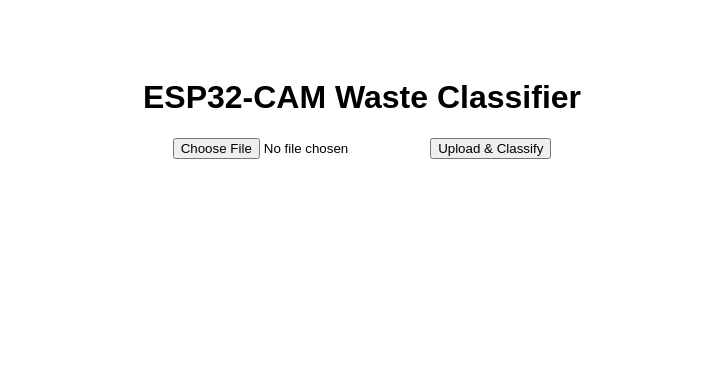
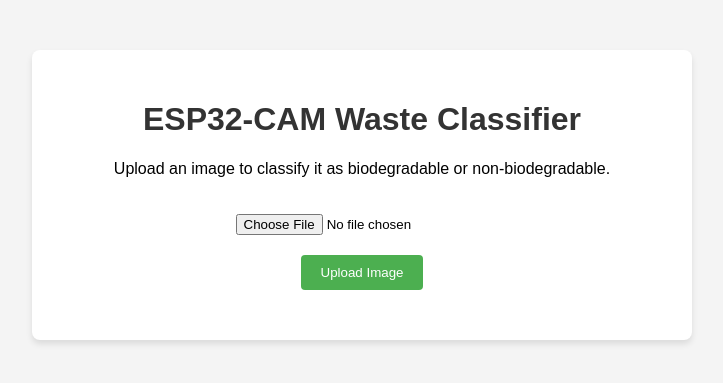
Before and after one commit to JasonShermanII/Webserver-stuff, a Flask app: page / in a window 1280 px wide. Shown: the top 383 px of the page, without its empty margins (278-1001 px from the left). Run offline with Flask 3, Linux system fonts and the light colour scheme.

Commit message:
Update index.html

```diff
--- a/templates/index.html
+++ b/templates/index.html
@@ -2,40 +2,68 @@
 <html lang="en">
 <head>
     <meta charset="UTF-8">
+    <meta name="viewport" content="width=device-width, initial-scale=1.0">
     <title>ESP32-CAM Waste Classifier</title>
     <style>
         body {
             font-family: Arial, sans-serif;
             text-align: center;
-            padding-top: 50px;
+            background-color: #f4f4f4;
+            margin-top: 50px;
         }
-        form {
-            margin-bottom: 30px;
+        .container {
+            max-width: 600px;
+            margin: 0 auto;
+            background-color: white;
+            padding: 30px;
+            border-radius: 8px;
+            box-shadow: 0px 4px 6px rgba(0, 0, 0, 0.1);
+        }
+        h1 {
+            color: #333;
+        }
+        input[type="file"] {
+            margin: 20px 0;
+        }
+        button {
+            padding: 10px 20px;
+            background-color: #4CAF50;
+            color: white;
+            border: none;
+            cursor: pointer;
+            border-radius: 4px;
+        }
+        button:hover {
+            background-color: #45a049;
         }
         .result {
-            font-size: 1.5em;
             margin-top: 20px;
-        }
-        img {
-            max-width: 300px;
-            margin-top: 20px;
+            font-size: 18px;
+            color: #333;
         }
     </style>
 </head>
 <body>
-    <h1>ESP32-CAM Waste Classifier</h1>
-    <form action="/upload" method="post" enctype="multipart/form-data">
-        <input type="file" name="file" accept=".jpg, .jpeg, .png" required>
-        <button type="submit">Upload & Classify</button>
-    </form>
 
-    {% if prediction %}
+    <div class="container">
+        <h1>ESP32-CAM Waste Classifier</h1>
+        <p>Upload an image to classify it as biodegradable or non-biodegradable.</p>
+
+        <!-- Form to upload the image -->
+        <form action="/upload" method="POST" enctype="multipart/form-data">
+            <input type="file" name="file" accept="image/*" required>
+            <br>
+            <button type="submit">Upload Image</button>
+        </form>
+
+        <!-- Display classification result here -->
         <div class="result">
-            <strong>Prediction:</strong> {{ prediction }}
+            {% if classification %}
+                <h2>Classification Result:</h2>
+                <p><strong>{{ classification }}</strong></p>
+            {% endif %}
         </div>
-        {% if filename %}
-            <img src="{{ url_for('static', filename='uploads/' + filename) }}" alt="Uploaded Image">
-        {% endif %}
-    {% endif %}
+    </div>
+
 </body>
 </html>
```
